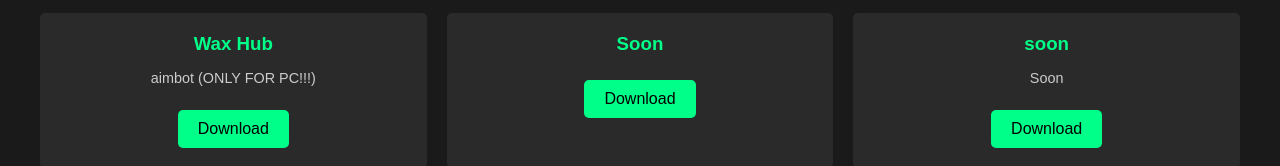
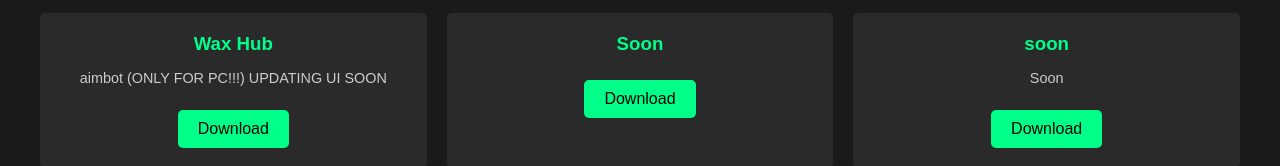
Before and after one commit to DroomerTeamReal/Wax-Hub, a plain HTML site: page info.html in a window 1280 px wide. Shown: the part 447-613 px from the top of the page. Drawn offline with Linux system fonts and the light colour scheme.

Commit message:
Update info.html

```diff
--- a/info.html
+++ b/info.html
@@ -132,7 +132,7 @@
         <div class="script-grid">
             <div class="script-card">
                 <h3>Wax Hub</h3>
-                <p>aimbot (ONLY FOR PC!!!)</p>
+                <p>aimbot (ONLY FOR PC!!!) UPDATING UI SOON</p>
                 <a href="https://wax-hub.vercel.app">Download</a>
             </div>
             <div class="script-card">
```
